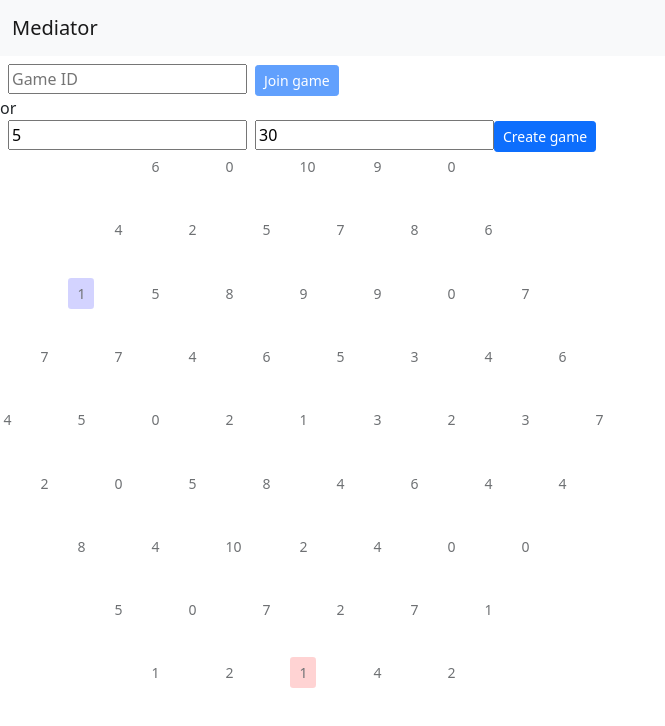
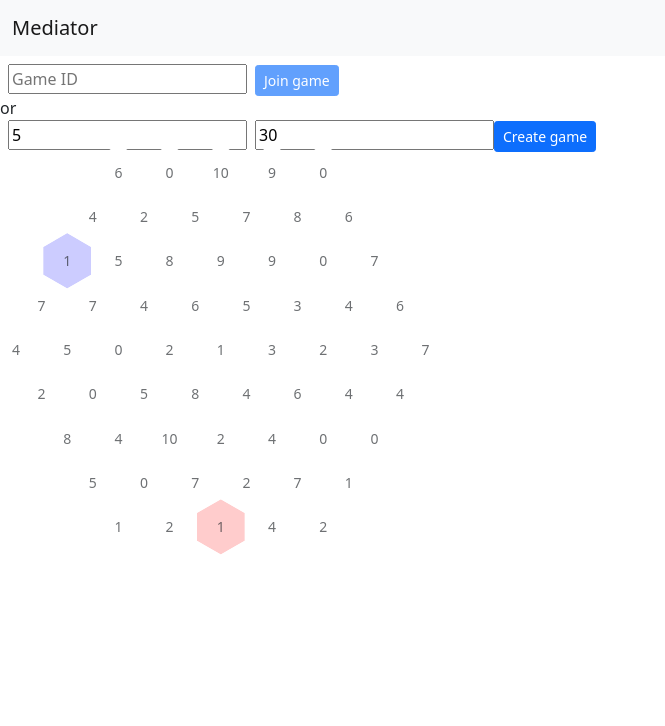
Before and after one commit to speezepearson/mediator, a React (Vite) app: page / in a window 1280 px wide. Shown: the top 726 px of the page, without its empty margins (0-665 px from the left). Built offline with nearby package versions, Linux system fonts and the light colour scheme; no server answers.

Commit message:
styling: go nuts on hexagons

```diff
--- a/src/App.tsx
+++ b/src/App.tsx
@@ -13,7 +13,7 @@ import {
   step,
   whoseMove,
 } from "./common";
-import { useMemo, useState } from "react";
+import { HTMLAttributes, useMemo, useState } from "react";
 import { Game, Player } from "../convex/schema";
 import { Set } from "immutable";
 import { useHref } from "react-router-dom";
@@ -160,6 +160,45 @@ export function PlayerSelectionPage(props: PlayerSelectionPageProps) {
   );
 }
 
+function Hexagon(
+  props: {
+    w: number | string;
+    h: number | string;
+    outline?: { width: number; color: string };
+    innerStyle?: React.CSSProperties;
+  } & React.DetailedHTMLProps<HTMLAttributes<HTMLDivElement>, HTMLDivElement>,
+) {
+  const { w, h } = props;
+  const outerStyle = {
+    ...props.style,
+    width: w,
+    height: h,
+    clipPath: "polygon(0% 25%, 0% 75%, 50% 100%, 100% 75%, 100% 25%, 50% 0%)",
+    backgroundColor: props.outline?.color,
+  };
+  const outlineWidth = props.outline?.width ?? 0;
+  return (
+    <div className="position-absolute text-center p-0 m-0" style={outerStyle}>
+      <div
+        className="position-absolute"
+        style={{
+          left: outlineWidth,
+          top: outlineWidth,
+          clipPath:
+            "polygon(0% 25%, 0% 75%, 50% 100%, 100% 75%, 100% 25%, 50% 0%)",
+          backgroundColor: "white",
+          width: `calc(${w} - ${2 * outlineWidth}px)`,
+          height: `calc(${h} - ${2 * outlineWidth}px)`,
+          zIndex: 1,
+          ...props.innerStyle,
+        }}
+      >
+        {props.children}
+      </div>
+    </div>
+  );
+}
+
 function RenderBoard(props: {
   game: Game;
   player: Player;
@@ -167,7 +206,7 @@ function RenderBoard(props: {
 }) {
   const { game, player, onMove } = props;
   const isOurTurn = !game.isOver && whoseMove(game) === player;
-  const { minX, maxX, minY, maxY } = game.cells.reduce(
+  const { minX, minY } = game.cells.reduce(
     ({ minX, maxX, minY, maxY }, { i, j }) => {
       const [x, y] = hexy2xy(i, j);
       return {
@@ -219,36 +258,37 @@ function RenderBoard(props: {
               claim(game, i, j).type === "ok";
             const [x, y] = hexy2xy(i, j);
             return (
-              <div
+              <Hexagon
                 key={`${i},${j}`}
                 className="position-absolute text-center p-0 m-0"
+                w={`${3}em`}
+                h={`${(3 * 2) / Math.sqrt(3)}em`}
+                outline={
+                  cell.occupier?.mediated
+                    ? { width: 3, color: "#ff00ff" }
+                    : canClaim
+                    ? { width: 1, color: game.currentActor }
+                    : undefined
+                }
                 style={{
-                  left: `${(100 * (x - minX)) / (maxX - minX) - 5}%`,
-                  top: `${(100 * (y - minY)) / (maxY - minY) - 5}%`,
-                  transform: "translate(-50%, -50%)",
-                  width: 0,
-                  height: 0,
+                  left: `${3.2 * (x - minX) - 2}em`,
+                  top: `${3.2 * (y - minY) - 2}em`,
+                }}
+                innerStyle={{
+                  backgroundColor: ((): string => {
+                    switch (cell.occupier?.actor) {
+                      case undefined:
+                        return "white";
+                      case "red":
+                        return "#ffcccc";
+                      case "blue":
+                        return "#ccccff";
+                    }
+                  })(),
                 }}
               >
                 <button
-                  className={`btn btn-sm btn-outline-${
-                    canClaim ? "dark" : "muted"
-                  }`}
-                  style={{
-                    backgroundColor: ((): string => {
-                      switch (cell.occupier?.actor) {
-                        case undefined:
-                          return "";
-                        case "red":
-                          return "#ff000044";
-                        case "blue":
-                          return "#0000ff44";
-                      }
-                    })(),
-                    outline: cell.occupier?.mediated
-                      ? "2px solid gold"
-                      : undefined,
-                  }}
+                  className={`btn btn-sm w-100 h-100`}
                   disabled={!canClaim}
                   onClick={async () => {
                     if (onMove === null) return;
@@ -267,7 +307,7 @@ function RenderBoard(props: {
                     cell.worth[player]
                   )}
                 </button>
-              </div>
+              </Hexagon>
             );
           })}
         </div>
```
